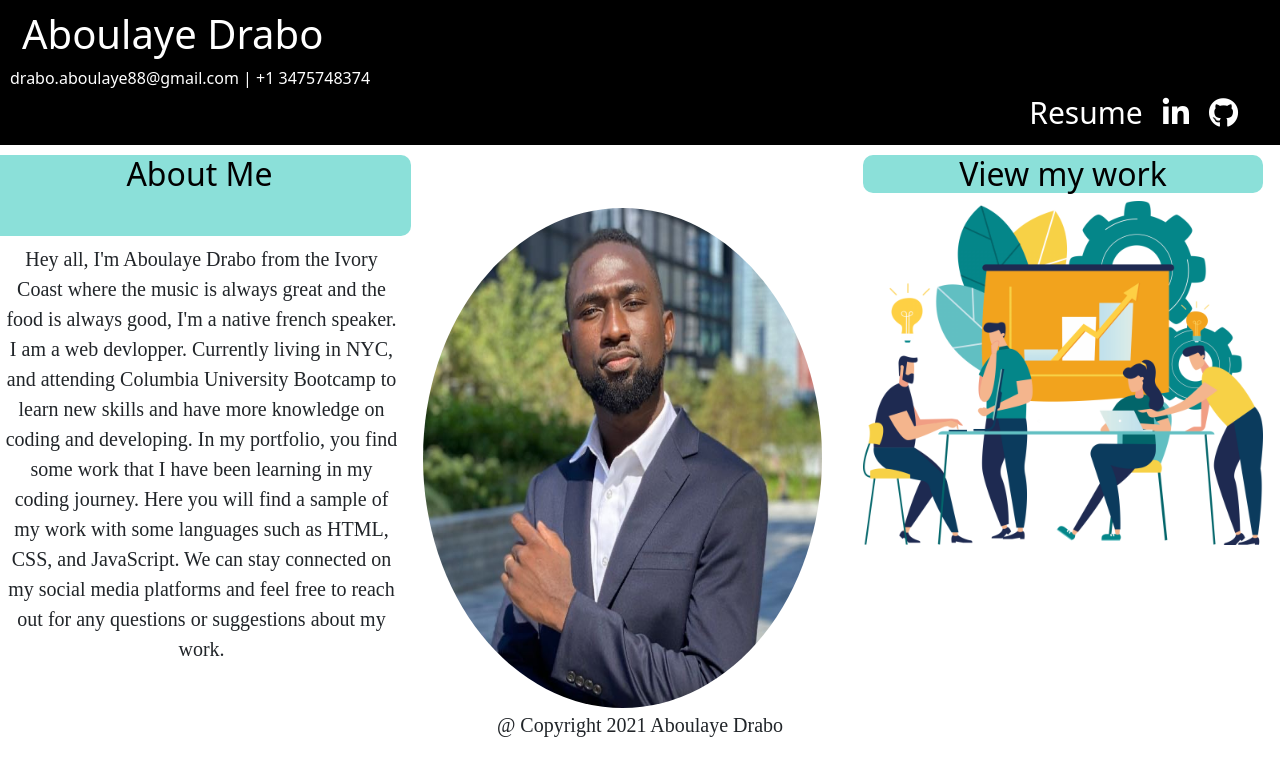
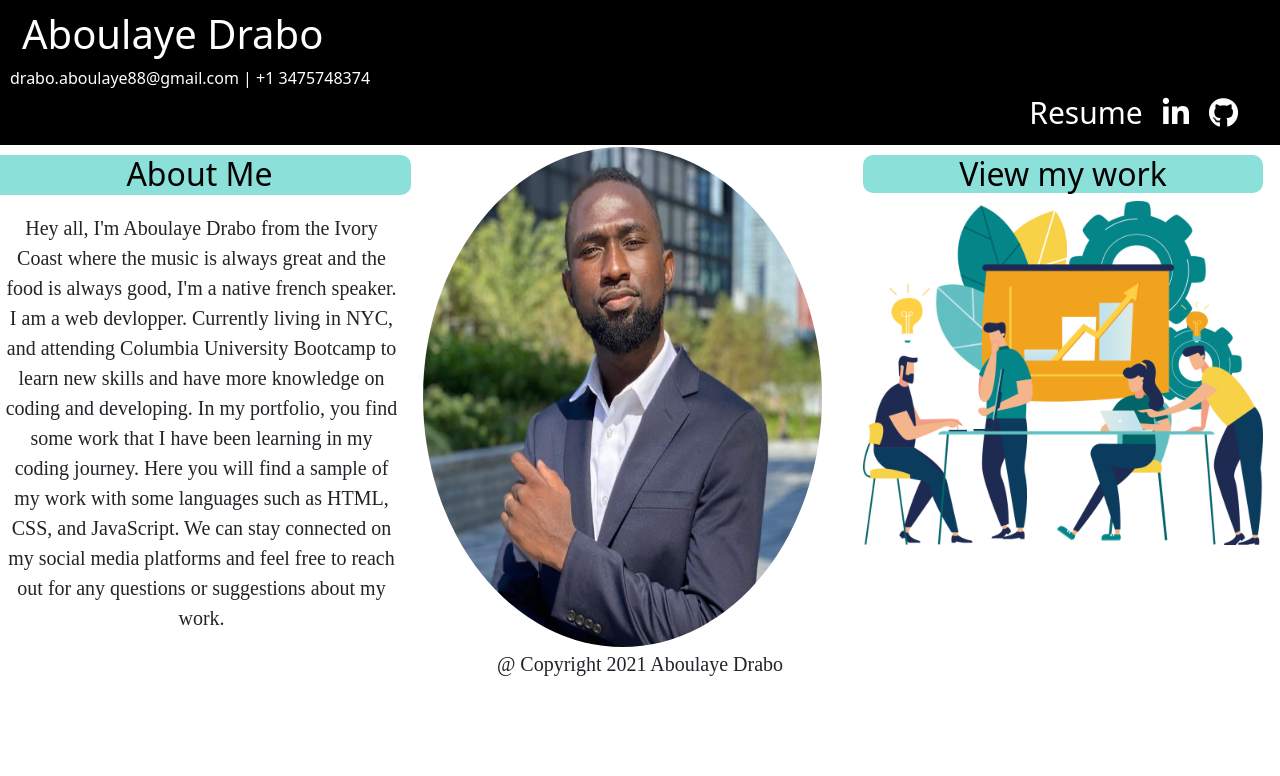
Before and after one commit to Drabis/portfolio, a plain HTML site: page index.html in a window 1280 px wide. Drawn offline with nearby package versions, Linux system fonts and the light colour scheme; files that its build step writes are made by us from their sources; a web font is replaced by a local one.

Commit message:
position profile photo

```diff
--- a/assests/style.css
+++ b/assests/style.css
@@ -28,10 +28,10 @@ margin: 0;
 
 
 }
-.img-fluid {
+.profile {
   width: auto;
   height: 500px;
-  margin-top: 15%;
+  margin-top: 2px;
   border-radius: 50%;
 
 }
@@ -49,6 +49,7 @@ h2 {
 }
 #label {
   margin-top: 10px;
+  max-height: 40px;
 }
 /* .img-thumbnail {
   width: 50px;
--- a/index.html
+++ b/index.html
@@ -38,7 +38,7 @@
                 </p>
             </div>
             <div class="row col-sm" id="profile">
-                <img src="image/IMG_9508.JPG" class="img-fluid" alt="profile photo">
+                <img src="image/IMG_9508.JPG" class="profile" alt="profile photo">
             </div>
             <div class="row col-sm" style="margin: 5px;">
                 <a href="work.html"><h2>View my work</h2>
```
